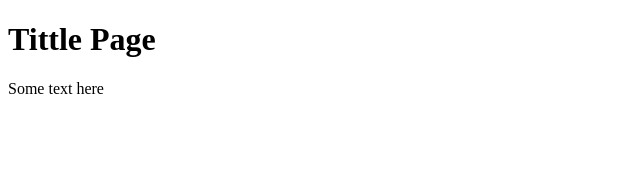
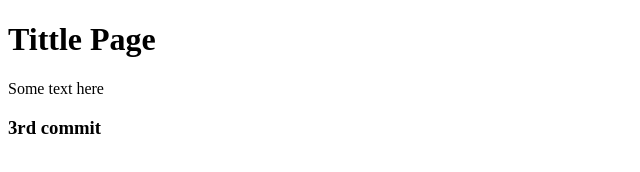
Before and after one commit to 8JME/git-test, a plain HTML site: page index.html in a window 1280 px wide. Shown: the whole page, without its empty margins (0-640 px from the left). Drawn offline with Linux system fonts and the light colour scheme.

Commit message:
Third Commit

```diff
--- a/index.html
+++ b/index.html
@@ -9,6 +9,7 @@
 <body>
     <h1>Tittle Page</h1>
     <p>Some text here</p>
+    <h3>3rd commit</h3>
 
 </body>
 </html>
```
